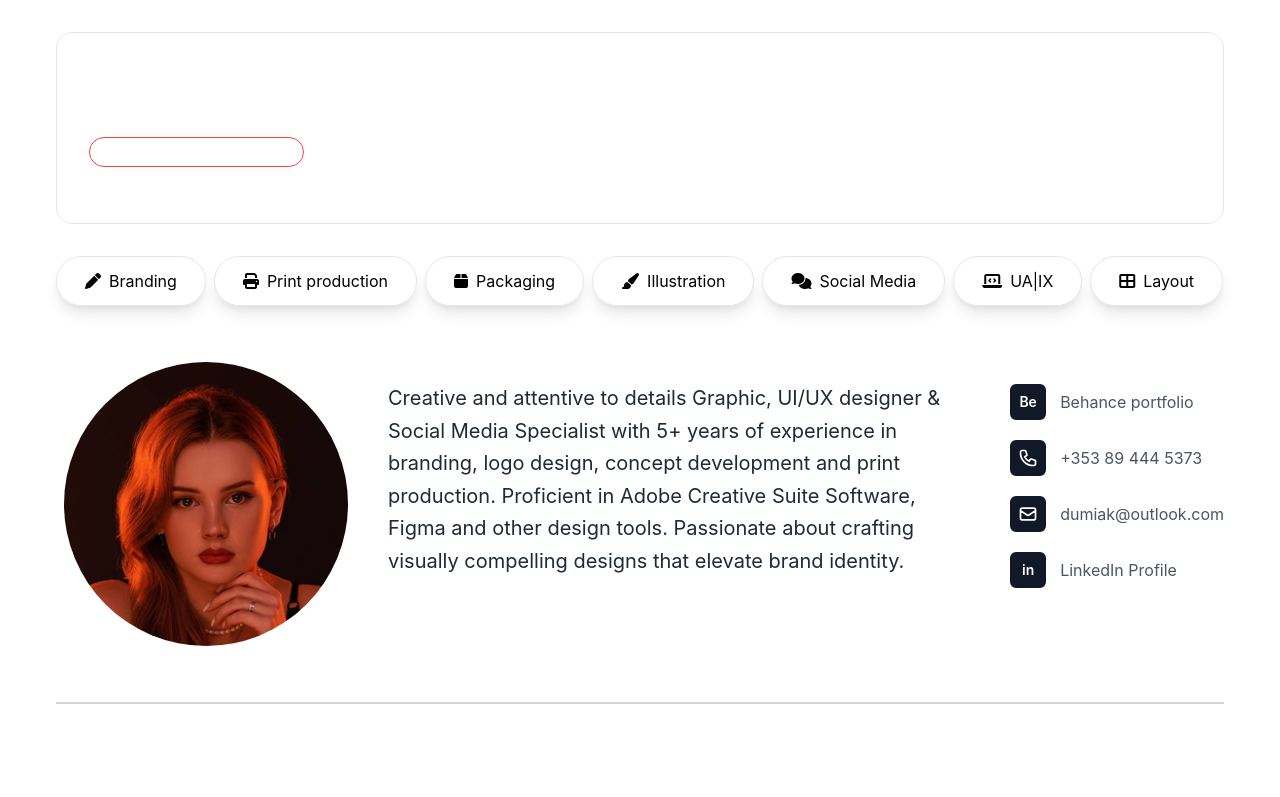
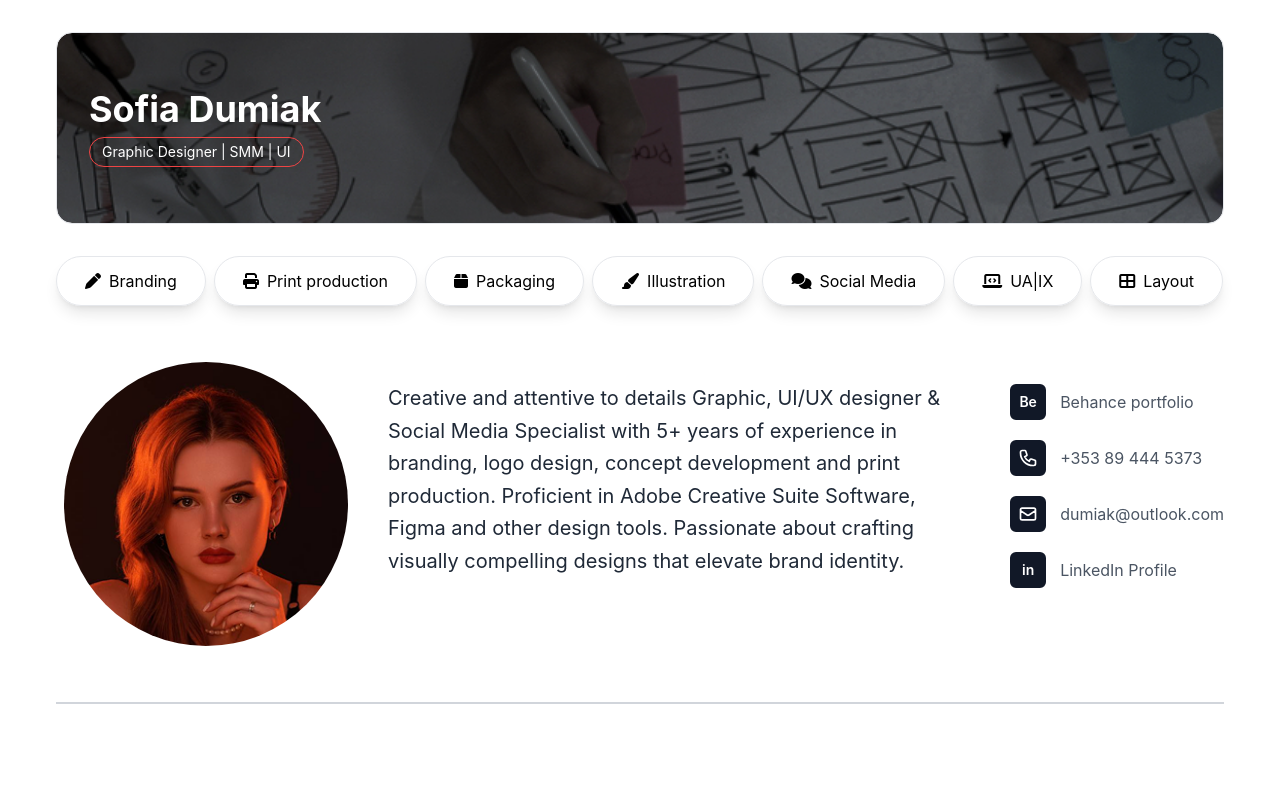
Before and after one commit to dydai26/DumiakPortfolio, a plain HTML site: page index.html in a window 1280 px wide. Shown: the top 797 px of the page. Drawn offline with nearby package versions, Linux system fonts and the light colour scheme.

Commit message:
Update main.css

```diff
--- a/styles/main.css
+++ b/styles/main.css
@@ -26,7 +26,7 @@ body {
     left: 0;
     width: 100%;
     height: 100%;
-    background-image: url('./img/baner.jpg');
+    background-image: url('/img/baner.jpg');
     background-size: cover;
     background-position: center;
     z-index: -1; /* Забезпечуємо, щоб зображення було на фоні */
```
